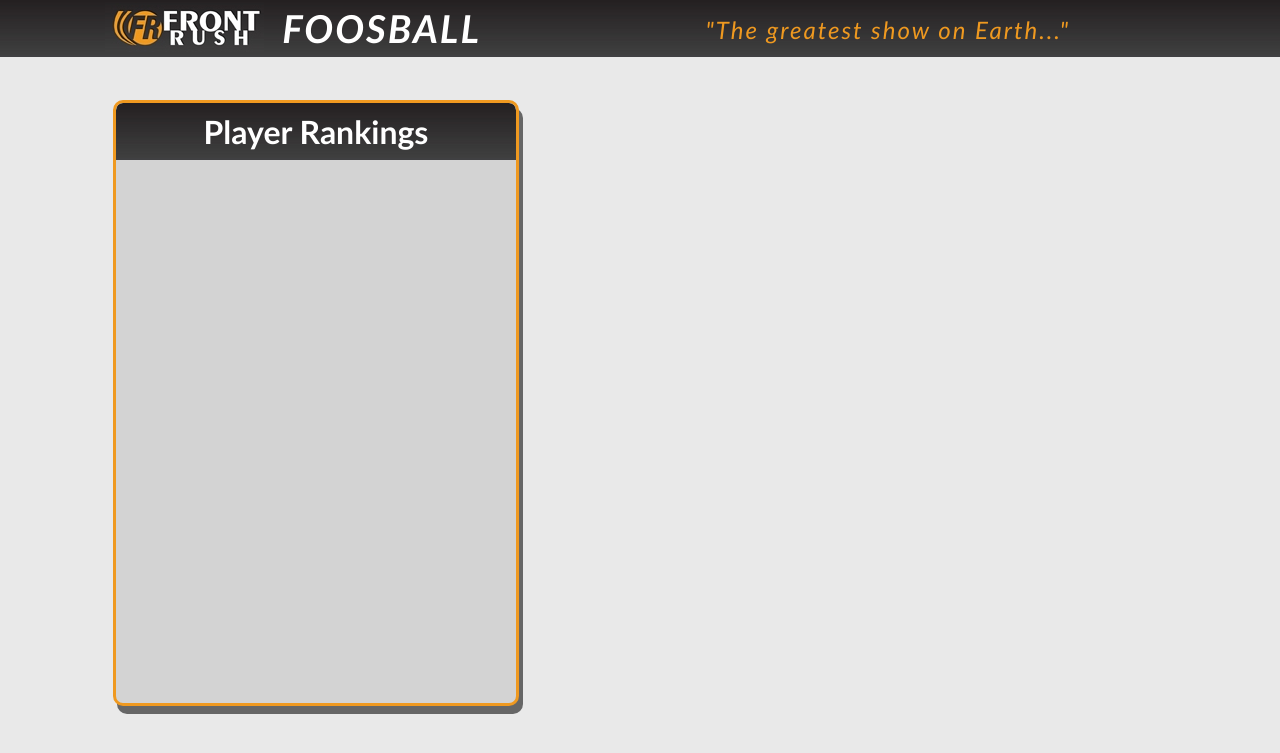
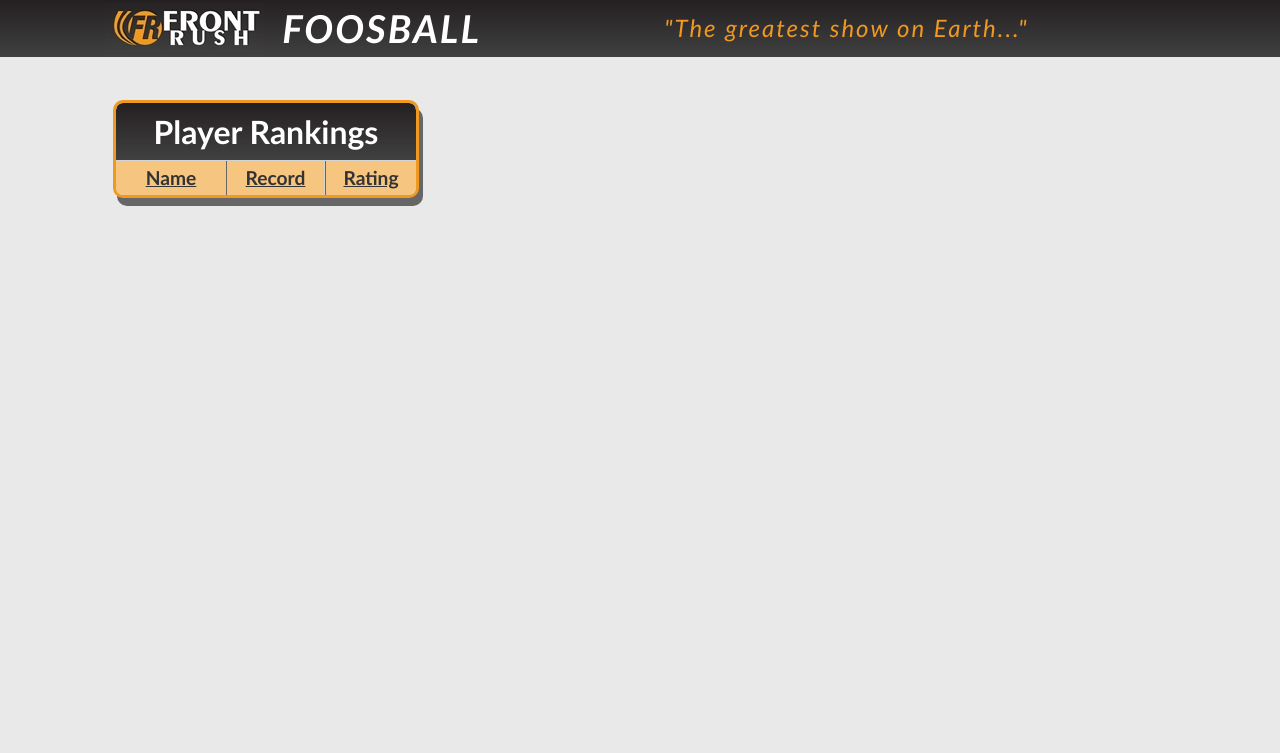
Before and after one commit to nathanpaul/FR_office_sports, a Rails app: page /players in a window 1280 px wide. Shown: the top 753 px of the page. Run offline with Rails 7, Linux system fonts and the light colour scheme; data that the repository does not hold is empty; style sheets or scripts are compiled from the project's sources; parts of the project's set-up code (start-up, migrations or seed data) failed here and were passed over; some libraries are stand-ins or nearby versions.

Commit message:
new players created and showing in table

```diff
--- a/app/assets/stylesheets/players.css.scss
+++ b/app/assets/stylesheets/players.css.scss
@@ -9,6 +9,8 @@
 	background-image: url("BGhue.png");
 	background-repeat: repeat-x;
 	font-family: "Trebuchet MS",Trebuchet,Tahoma,Verdana,Arial,sans-serif;
+	word-wrap: none;
+	overflow: hidden;
 
 	.logo{
 		margin-left: 105px;
@@ -26,13 +28,12 @@
 	}
 
 	.quote{
-		float: right;
 		font-style:italic;
 		font-size: 0.75em;
-		color: #ef9920;
-		line-height: 2.5;
-		margin-right: 210px;
+		color: #ef9920;;
+		margin-left: 175px;
 		letter-spacing: 2px;
+		vertical-align: 120%;
 	}
 }
 
@@ -43,9 +44,9 @@
 	font-family: "Trebuchet MS",Trebuchet,Tahoma,Verdana,Arial,sans-serif;
 
 	#container_left{
-		width: 400px;
+		width: 300px;
 		margin-left: 105px;
-		height: 600px;
+		height: auto;
 		-webkit-border-radius: 10px;
 		border: 3px solid #ef9920;
 		background: #d3d3d3;
@@ -64,6 +65,58 @@
 			text-align: center;
 			line-height: 1.8;
 			margin-top: 0px;
+			margin-bottom: 0;
+		}
+
+		.players_container{
+			list-style: none;
+			padding-left: 0;
+			margin-top: 0;
+			margin-bottom: 0;
+			font-size: 1.2em;
+
+			.player_row{
+				line-height: 2.5;
+				float: left;
+				width: 100%;
+
+				.header{
+					text-align: center;
+					font-weight: 500;
+				}
+
+				.name, .name_header{
+					float: left;
+					text-align: center;
+					width: 110px;
+					border-right: 1px solid #666;
+				}
+
+				.record, .record_header{
+					float: left;
+					text-align: center;
+					width: 97px;
+				}
+
+				.ELO, .ELO_header{
+					border-left: 1px solid #666;
+					float: right;
+					width: 90px;
+					text-align: center;
+				}
+
+				.header{
+					font-weight: 800;
+					line-height: 1.8;
+					text-decoration: underline;
+					background: lighten(#ef9920, 20%);
+				}
+
+			}
+
+			.player_row:nth-child(2n){
+				background: darken(#d3d3d3, 20%);
+			}
 		}
 	}
 }
--- a/app/controllers/players_controller.rb
+++ b/app/controllers/players_controller.rb
@@ -2,4 +2,14 @@
 
 	def index
 	end
+
+	def new
+		@player = Player.new
+	end
+
+	def create
+		@player = Player.new(params[:player])
+		@player.save
+		redirect_to :back
+	end
 end
--- a/app/views/players/index.html.haml
+++ b/app/views/players/index.html.haml
@@ -5,4 +5,14 @@
 %body
 	#container_left
 		%h1.players Player Rankings
+		%ul.players_container
+			%li.player_row
+				%span.name.header Name
+				%span.record.header Record
+				%span.ELO.header Rating
+			-Player.all.each do |p|
+				%li.player_row
+					%span.name=p.name
+					%span.record="#{p.wins} - #{p.losses}"
+					%span.ELO=p.ELO_rating
 	#container_right
--- a/config/routes.rb
+++ b/config/routes.rb
@@ -8,6 +8,7 @@
   root :to => 'players#index'
 
   resources :players
+  resources :games
 
   # Example of regular route:
   #   get 'products/:id' => 'catalog#view'
```
Also changed, not shown: app/views/players/new.html.haml (added, +18 -0 lines), Gemfile, Gemfile.lock.
